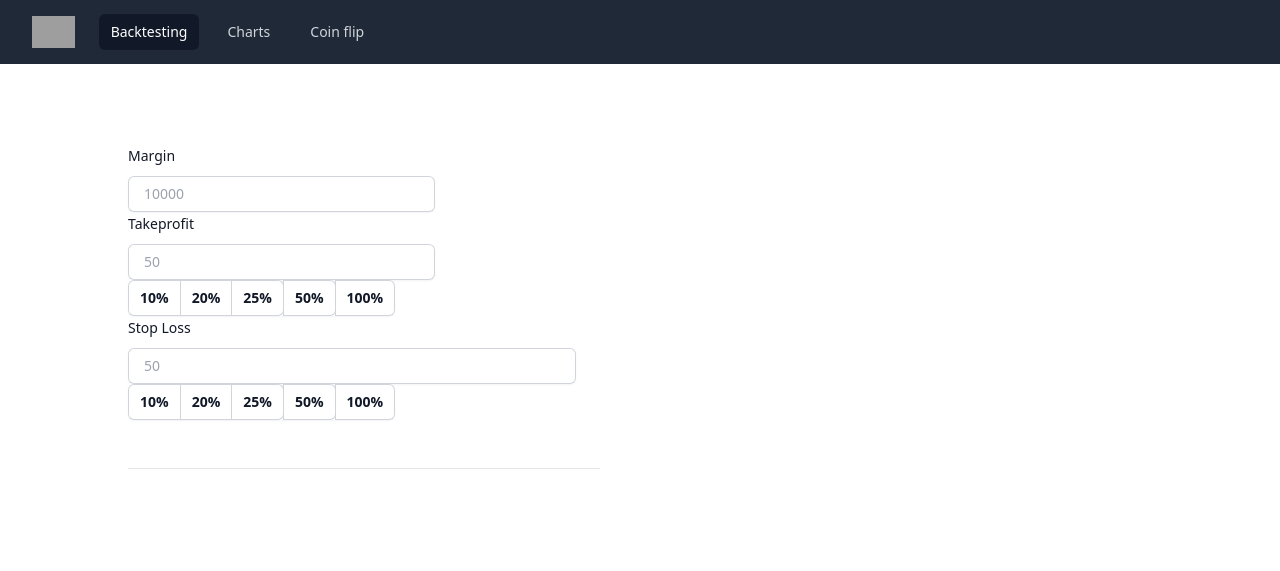
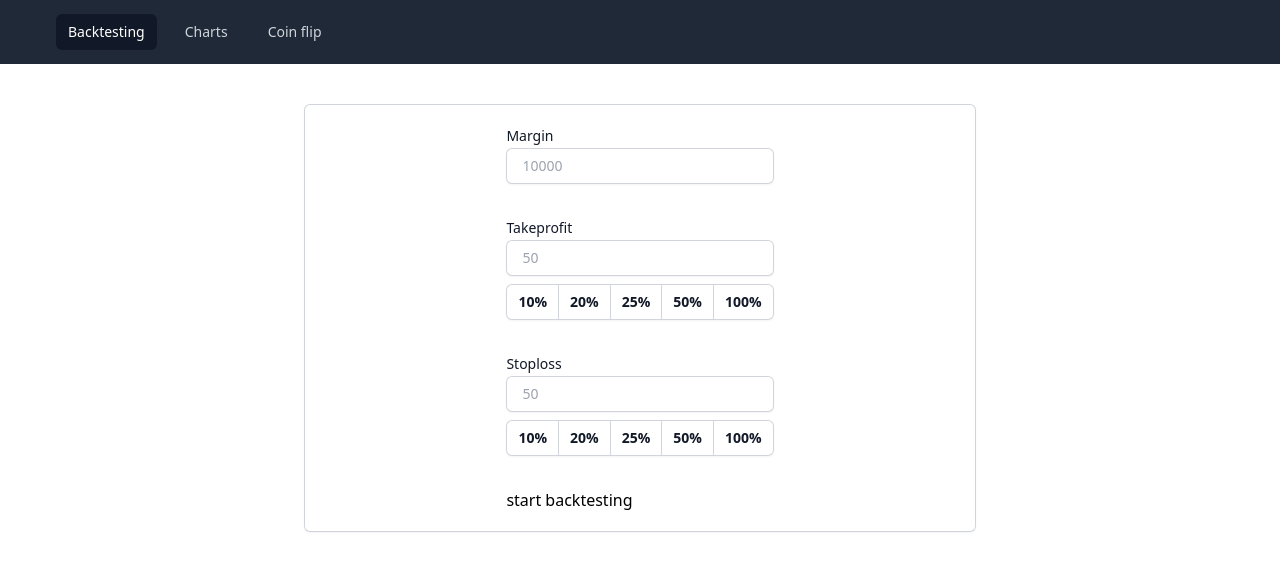
Before and after one commit to lucaschraml/backtesting, a Django app: page / in a window 1280 px wide. Shown: the top 571 px of the page. Run offline with Django 5.2, Linux system fonts and the light colour scheme; some libraries are stand-ins or nearby versions; grey boxes are pictures that could not be loaded.

Commit message:
added styling to form

```diff
--- /dev/null
+++ b/backtesting/forms.py
@@ -0,0 +1,23 @@
+from django import forms
+
+from .models import Strategy
+
+class StrategyForm(forms.ModelForm):
+    class Meta:
+        model = Strategy
+        fields = ['margin', 'takeProfit', 'stopLoss']
+
+
+class StyledFrom(forms.Form):
+    margin = forms.FloatField(
+        widget=forms.TextInput(attrs={'class': 'block flex-1 border-0 bg-transparent py-1.5 pl-1 text-gray-900 placeholder:text-gray-400 focus:ring-0 sm:text-sm sm:leading-6', 'placeholder': '10000'}),
+        label="Margin"
+    )
+    takeProfit = forms.FloatField(
+        widget=forms.TextInput(attrs={'class': 'block flex-1 border-0 bg-transparent py-1.5 pl-1 text-gray-900 placeholder:text-gray-400 focus:ring-0 sm:text-sm sm:leading-6', 'placeholder': '50'}),
+        label="Takeprofit"
+    )
+    stopLoss = forms.FloatField(
+        widget=forms.TextInput(attrs={'class': 'block flex-1 border-0 bg-transparent py-1.5 pl-1 text-gray-900 placeholder:text-gray-400 focus:ring-0 sm:text-sm sm:leading-6', 'placeholder': '50'}),
+        label="Stoploss"
+    )
--- a/backtesting/models.py
+++ b/backtesting/models.py
@@ -20,3 +20,9 @@ class Price(models.Model):
     close = models.FloatField()
     volumne_currency = models.FloatField()
     timestamp = models.DateTimeField(auto_now=False, auto_now_add=False, null=True, blank=True)
+
+
+class Strategy(models.Model):
+    margin = models.FloatField()
+    takeProfit = models.FloatField()
+    stopLoss = models.FloatField()
--- /dev/null
+++ b/backtesting/static/css/base.css
@@ -0,0 +1,4 @@
+input {
+    border-radius: 5px;
+    background-color: green;
+}
--- /dev/null
+++ b/backtesting/static/js/form.js
@@ -0,0 +1,4 @@
+function set_takeProfit() {
+    console.log("presed")
+    document.getElementById("id_takeProfit").value= "15"
+}
--- /dev/null
+++ b/backtesting/templates/backtesting/form_strategy.html
@@ -0,0 +1,33 @@
+{% load static %}
+<script src="{% static '/js/form.js' %}"></script>
+<link rel="stylesheet" href="{% static '/css/styles_strategy.css' %}">
+
+
+<form id="strategy" method="POST" action="." enctype="multipart/form-data" class="w-full">{% csrf_token %}
+    <div class="grid grid-cols-1 gap-x-6 gap-y-8 sm:grid-cols-1  place-items-center ">
+        <div class="mt-5 mb-5 grid grid-cols-1 gap-x-6 gap-y-8 sm:grid-cols-1">
+            {% for field in form %}
+            <div class="sm:col-span-4">
+                <label for="margin" class="block text-sm font-medium leading-6 text-gray-900">{{field.label}}</label>
+                <div
+                    class="flex rounded-md shadow-sm ring-1 ring-inset ring-gray-300 focus-within:ring-2 focus-within:ring-inset focus-within:ring-indigo-600 sm:max-w-md">
+                    <span class="flex select-none items-center pl-3 text-gray-500 sm:text-sm"></span>
+                    {{field}}
+                </div>
+                {% if field.name == "takeProfit" %}
+                <div class="pt-2 ">
+                    {% include './radiogpr.html' with idOfField=field.name %}
+                </div>
+                {% elif field.name == "stopLoss" %}
+                <div class="pt-2 ">
+                    {% include './radiogpr.html' with idOfField=field.name %}
+                </div>
+                {% endif %}
+            </div>
+            {% endfor %}
+            <div class="sm:col-span-4">
+                <input class="btn btn-outline-danger" type="submit" value="start backtesting">
+            </div>
+        </div>
+    </div>
+</form>
--- a/backtesting/templates/backtesting/index.html
+++ b/backtesting/templates/backtesting/index.html
@@ -1,78 +1,20 @@
 {% extends "base.html" %}
+
+<head>
+  {% load static %}
+  <script src="{% static 'app.js' %}"></script>
+  <title>Site</title>
+</head>
 
 {% block content %}
 <main class="py-6 px-4 sm:p-6 md:py-10 md:px-8">
-  <div class="max-w-4xl mx-auto grid grid-cols-1 lg:max-w-5xl lg:gap-x-20 lg:grid-cols-2">
-    <form action="applied">
-
-      <div class="border-b border-gray-900/10 pb-12">
-        <div class="mt-10 grid grid-cols-1 gap-x-6 gap-y-8 sm:grid-cols-6">
-          <div class="sm:col-span-4">
-            <label for="username" class="block text-sm font-medium leading-6 text-gray-900">Margin</label>
-            <div class="mt-2">
-              <div
-                class="flex rounded-md shadow-sm ring-1 ring-inset ring-gray-300 focus-within:ring-2 focus-within:ring-inset focus-within:ring-indigo-600 sm:max-w-md">
-
-                <span class="flex select-none items-center pl-3 text-gray-500 sm:text-sm"></span>
-                <input type="text" name="username" id="username" autocomplete="username"
-                  class="block flex-1 border-0 bg-transparent py-1.5 pl-1 text-gray-900 placeholder:text-gray-400 focus:ring-0 sm:text-sm sm:leading-6"
-                  placeholder="10000">
-              </div>
-            </div>
-            <label for="takeprofit" class="block text-sm font-medium leading-6 text-gray-900">Takeprofit</label>
-            <div class="mt-2">
-              <div
-                class="flex rounded-md shadow-sm ring-1 ring-inset ring-gray-300 focus-within:ring-2 focus-within:ring-inset focus-within:ring-indigo-600 sm:max-w-md">
-                <span class="flex select-none items-center pl-3 text-gray-500 sm:text-sm"></span>
-                <input type="text" name="takeprofit" id="takeprofit" autocomplete="takeprofit"
-                  class="block flex-1 border-0 bg-transparent py-1.5 pl-1 text-gray-900 placeholder:text-gray-400 focus:ring-0 sm:text-sm sm:leading-6"
-                  placeholder="50">
-
-              </div>
-              <span class="isolate inline-flex rounded-md shadow-sm">
-                <button type="button"
-                  class="relative inline-flex items-center rounded-l-md bg-white px-3 py-2 text-sm font-semibold text-gray-900 ring-1 ring-inset ring-gray-300 hover:bg-gray-50 focus:z-10">10%</button>
-                <button type="button"
-                  class="relative -ml-px inline-flex items-center bg-white px-3 py-2 text-sm font-semibold text-gray-900 ring-1 ring-inset ring-gray-300 hover:bg-gray-50 focus:z-10">20%</button>
-                <button type="button"
-                  class="relative -ml-px inline-flex items-center rounded-r-md bg-white px-3 py-2 text-sm font-semibold text-gray-900 ring-1 ring-inset ring-gray-300 hover:bg-gray-50 focus:z-10">25%</button>
-                <button type="button"
-                  class="relative -ml-px inline-flex items-center rounded-r-md bg-white px-3 py-2 text-sm font-semibold text-gray-900 ring-1 ring-inset ring-gray-300 hover:bg-gray-50 focus:z-10">50%</button>
-                <button type="button"
-                  class="relative -ml-px inline-flex items-center rounded-r-md bg-white px-3 py-2 text-sm font-semibold text-gray-900 ring-1 ring-inset ring-gray-300 hover:bg-gray-50 focus:z-10">100%</button>
-              </span>
-            </div>
-          </div>
-        </div>
+  <!-- <div class="max-w-4xl mx-auto grid grid-cols-1 lg:max-w-5xl lg:gap-x-20 lg:grid-cols-1   place-items-center"> -->
+    <div class="rounded-md shadow-sm ring-1 ring-inset ring-gray-300 max-w-2xl mx-auto">
+      {% include './form_strategy.html' %}
+    </div>
+  <!-- </div> -->
+</main>
 
 
 
-        <label for="stoploss" class="block text-sm font-medium leading-6 text-gray-900">Stop Loss</label>
-        <div class="mt-2">
-          <div
-            class="flex rounded-md shadow-sm ring-1 ring-inset ring-gray-300 focus-within:ring-2 focus-within:ring-inset focus-within:ring-indigo-600 sm:max-w-md">
-            <span class="flex select-none items-center pl-3 text-gray-500 sm:text-sm"></span>
-            <input type="text" name="stoploss" id="stoploss" autocomplete="stoploss"
-              class="block flex-1 border-0 bg-transparent py-1.5 pl-1 text-gray-900 placeholder:text-gray-400 focus:ring-0 sm:text-sm sm:leading-6"
-              placeholder="50">
-          </div>
-          <span class="isolate inline-flex rounded-md shadow-sm">
-            <button type="button"
-              class="relative inline-flex items-center rounded-l-md bg-white px-3 py-2 text-sm font-semibold text-gray-900 ring-1 ring-inset ring-gray-300 hover:bg-gray-50 focus:z-10">10%</button>
-            <button type="button"
-              class="relative -ml-px inline-flex items-center bg-white px-3 py-2 text-sm font-semibold text-gray-900 ring-1 ring-inset ring-gray-300 hover:bg-gray-50 focus:z-10">20%</button>
-            <button type="button"
-              class="relative -ml-px inline-flex items-center rounded-r-md bg-white px-3 py-2 text-sm font-semibold text-gray-900 ring-1 ring-inset ring-gray-300 hover:bg-gray-50 focus:z-10">25%</button>
-            <button type="button"
-              class="relative -ml-px inline-flex items-center rounded-r-md bg-white px-3 py-2 text-sm font-semibold text-gray-900 ring-1 ring-inset ring-gray-300 hover:bg-gray-50 focus:z-10">50%</button>
-            <button type="button"
-              class="relative -ml-px inline-flex items-center rounded-r-md bg-white px-3 py-2 text-sm font-semibold text-gray-900 ring-1 ring-inset ring-gray-300 hover:bg-gray-50 focus:z-10">100%</button>
-          </span>
-        </div>
-
-
-    </form>
-  </div>
-</main>
-
 {%endblock %}
--- /dev/null
+++ b/backtesting/templates/backtesting/radiogpr.html
@@ -0,0 +1,25 @@
+<script>
+    function set_input_value(id, value) {
+        console.log(id)
+        document.getElementById(id).value = value
+
+    }
+</script>
+
+<span class="isolate inline-flex rounded-md shadow-sm">
+    <button type="button"
+        class="relative inline-flex items-center rounded-l-md bg-white px-3 py-2 text-sm font-semibold text-gray-900 ring-1 ring-inset ring-gray-300 hover:bg-gray-50 focus:z-10 active:bg-violet-700 focus:outline-none focus:ring focus:ring-violet-300 focus:bg-violet-700"
+        onclick="set_input_value('id_{{idOfField}}', 10 )">10%</button>
+    <button type="button"
+        class="relative -ml-px inline-flex items-center bg-white px-3 py-2 text-sm font-semibold text-gray-900 ring-1 ring-inset ring-gray-300 hover:bg-gray-50 focus:z-10 active:bg-violet-700 focus:outline-none focus:ring focus:ring-violet-300 focus:bg-violet-700"
+        onclick="set_input_value('id_{{idOfField}}', 20 )">20%</button>
+    <button type="button"
+        class="relative -ml-px inline-flex items-center bg-white px-3 py-2 text-sm font-semibold text-gray-900 ring-1 ring-inset ring-gray-300 hover:bg-gray-50 focus:z-10 active:bg-violet-700 focus:outline-none focus:ring focus:ring-violet-300 focus:bg-violet-700"
+        onclick="set_input_value('id_{{idOfField}}', 25 )">25%</button>
+    <button type="button"
+        class="relative -ml-px inline-flex items-center bg-white px-3 py-2 text-sm font-semibold text-gray-900 ring-1 ring-inset ring-gray-300 hover:bg-gray-50 focus:z-10 active:bg-violet-700 focus:outline-none focus:ring focus:ring-violet-300 focus:bg-violet-700"
+        onclick="set_input_value('id_{{idOfField}}', 50 )">50%</button>
+    <button type="button"
+        class="relative -ml-px inline-flex items-center rounded-r-md bg-white px-3 py-2 text-sm font-semibold text-gray-900 ring-1 ring-inset ring-gray-300 hover:bg-gray-50 focus:z-10 active:bg-violet-700 focus:outline-none focus:ring focus:ring-violet-300 focus:bg-violet-700"
+        onclick="set_input_value('id_{{idOfField}}', 100 )">100%</button>
+</span>
--- a/backtesting/templates/base.html
+++ b/backtesting/templates/base.html
@@ -6,6 +6,7 @@
     <meta charset="utf-8">
     <meta name="viewport" content="width=device-width, initial-scale=1, shrink-to-fit=no">
    {% tailwind_css %}
+
 </head>
     <body>
         {% include 'navbar.html' %}
--- a/backtesting/templates/navbar.html
+++ b/backtesting/templates/navbar.html
@@ -26,7 +26,6 @@
         </div>
         <div class="flex flex-1 items-center justify-center sm:items-stretch sm:justify-start">
           <div class="flex flex-shrink-0 items-center">
-            <img class="h-8 w-auto" src="https://tailwindui.com/img/logos/mark.svg?color=indigo&shade=500" alt="Your Company">
           </div>
           <div class="hidden sm:ml-6 sm:block">
             <div class="flex space-x-4">
--- a/backtesting/urls.py
+++ b/backtesting/urls.py
@@ -7,4 +7,5 @@ urlpatterns = [
     path("", views.index, name="index"),
     path("charts/<int:tradable_id>/", views.chart, name="charts"),
     path("coinflip", views.coinflip, name="coinflip"),
+    path("futurs", views.futures_trading, name="futurestrading"),
 ]
--- a/backtesting/views.py
+++ b/backtesting/views.py
@@ -1,16 +1,29 @@
 from django.db.models import F
 from django.http import HttpResponse, HttpResponseRedirect
-from django.shortcuts import get_object_or_404, render
+from django.shortcuts import get_object_or_404, render, redirect
 from django.template import loader
 from django.urls import reverse
 from django.core import serializers
 from django.apps import apps
 # Create your views here.
 from .models import Tradable
+from .forms import StrategyForm, StyledFrom
 
 def index(request):
+
+    if request.method == 'POST':
+        form =  StyledFrom(request.POST or None, request.FILES or None)
+        if form.is_valid():
+            #obj = form.save(commit=False)
+            # obj.user = request.user
+           # obj.save()
+            print("Test")
+            return redirect('/')
     template = loader.get_template("backtesting/index.html")
-    return HttpResponse(template.render({},request))
+    form = StyledFrom
+    context = {}
+    context['form'] = form
+    return HttpResponse(template.render(context,request))
 
 def chart(request, tradable_id):
     tradable = get_object_or_404(Tradable, pk=tradable_id)
@@ -21,3 +34,15 @@ def chart(request, tradable_id):
 def coinflip(request):
     template = loader.get_template("backtesting/coinflip.html")
     return HttpResponse(template.render({},request))
+
+
+def futures_trading(request):
+    if request.method == 'POST':
+        form = StyledFrom(request.POST)
+        if form.is_valid():
+            # Process the form data
+            return render(request, 'success.html')
+    else:
+        form = StrategyForm()
+
+    return render(request, 'backtesting/futures_form.html', {'form': form})
--- a/tailwindApp/static/css/dist/styles.css
+++ b/tailwindApp/static/css/dist/styles.css
@@ -845,16 +845,20 @@ select {
   margin-left: -1px;
 }
 
+.mb-5 {
+  margin-bottom: 1.25rem;
+}
+
 .ml-3 {
   margin-left: 0.75rem;
 }
 
-.mt-10 {
-  margin-top: 2.5rem;
+.mt-2 {
+  margin-top: 0.5rem;
 }
 
-.mt-2 {
-  margin-top: 0.5rem;
+.mt-5 {
+  margin-top: 1.25rem;
 }
 
 .block {
@@ -905,8 +909,12 @@ select {
   width: 2rem;
 }
 
-.w-auto {
-  width: auto;
+.w-full {
+  width: 100%;
+}
+
+.max-w-2xl {
+  max-width: 42rem;
 }
 
 .max-w-4xl {
@@ -953,6 +961,10 @@ select {
 
 .grid-cols-1 {
   grid-template-columns: repeat(1, minmax(0, 1fr));
+}
+
+.place-items-center {
+  place-items: center;
 }
 
 .items-center {
@@ -1010,14 +1022,6 @@ select {
   border-width: 0px;
 }
 
-.border-b {
-  border-bottom-width: 1px;
-}
-
-.border-gray-900\/10 {
-  border-color: rgb(17 24 39 / 0.1);
-}
-
 .bg-gray-100 {
   --tw-bg-opacity: 1;
   background-color: rgb(243 244 246 / var(--tw-bg-opacity));
@@ -1090,16 +1089,13 @@ select {
   padding-bottom: 1.5rem;
 }
 
-.pb-12 {
-  padding-bottom: 3rem;
+.py-1\.5 {
+  padding-top: 0.375rem;
+  padding-bottom: 0.375rem;
 }
 
 .pb-3 {
   padding-bottom: 0.75rem;
-}
-
-.pl-1 {
-  padding-left: 0.25rem;
 }
 
 .pl-3 {
@@ -1353,8 +1374,8 @@ select {
     max-width: 28rem;
   }
 
-  .sm\:grid-cols-6 {
-    grid-template-columns: repeat(6, minmax(0, 1fr));
+  .sm\:grid-cols-1 {
+    grid-template-columns: repeat(1, minmax(0, 1fr));
   }
 
   .sm\:items-stretch {
```
Also changed, not shown: other parts of tailwindApp/static/css/dist/styles.css (+35 -11 lines), backtesting/templates/backtesting/futures_form.html (added, +40 -0 lines), backtesting/migrations/0002_strategy.py (added), backtesting/static/css/styles_strategy.css (added).
